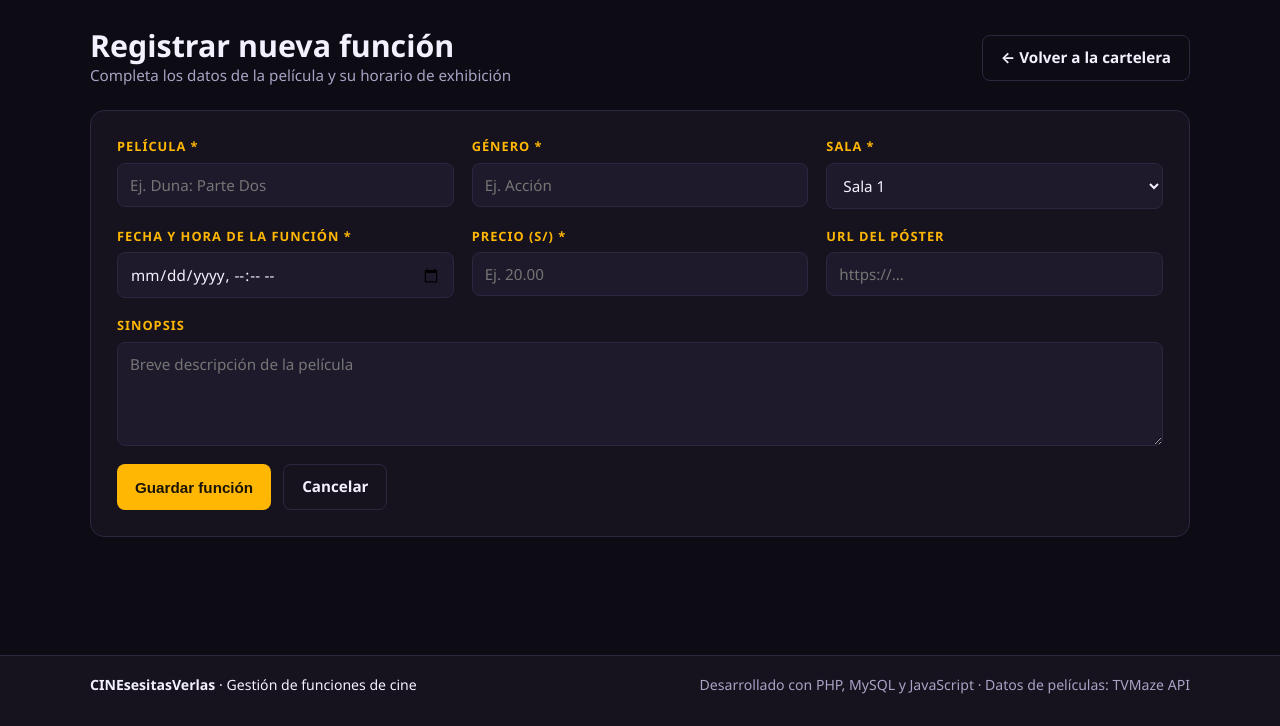
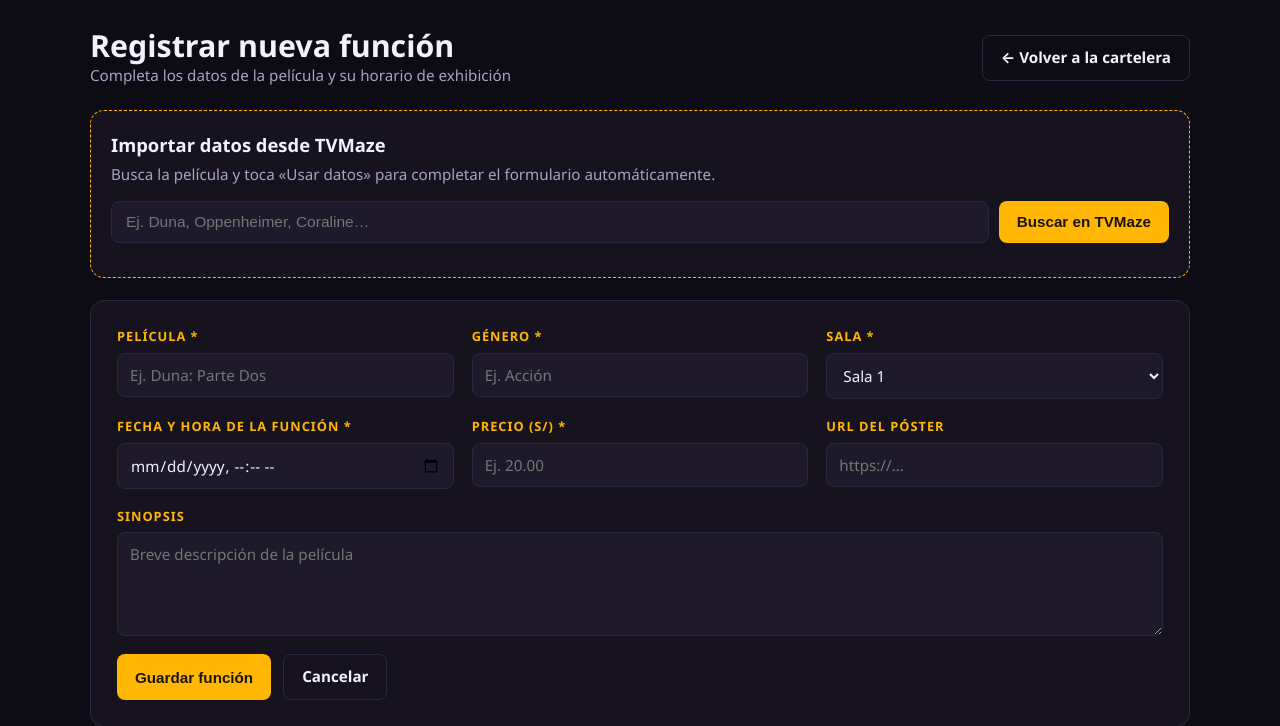
Before and after one commit to LimitCodev/CINEsesitasVerlas, a PHP site: page /formulario.php in a window 1280 px wide. Shown: the part 86-812 px from the top of the page. Before the commit the page ends 780 px from the top, so only its background shows below. Run offline with PHP 8.4, Linux system fonts and the light colour scheme; data comes from the database, SQL or seed files in the repository.

Commit message:
Caso aplicativo de Ajax: importación de datos de películas desde TVMaze

```diff
--- a/assets/css/estilo.css
+++ b/assets/css/estilo.css
@@ -294,6 +294,49 @@ main { flex: 1; padding: 28px 0 40px; }
   margin-top: 10px;
 }
 
+/* ---------- Importador Ajax (TVMaze) ---------- */
+.importador {
+  background: var(--superficie);
+  border: 1px dashed var(--ambar);
+  border-radius: var(--radio);
+  padding: 20px;
+  margin-bottom: 22px;
+}
+.importador h2 { font-size: 1.15rem; margin-bottom: 4px; }
+.importador .subtitulo { margin-bottom: 14px; }
+.importador-busqueda { display: flex; flex-wrap: wrap; gap: 10px; }
+.importador-busqueda input {
+  flex: 1;
+  min-width: 220px;
+  background: var(--superficie-2);
+  border: 1px solid var(--borde);
+  border-radius: 8px;
+  color: var(--texto);
+  padding: 11px 14px;
+  font-size: 0.97rem;
+}
+.importador-busqueda input:focus { outline: none; border-color: var(--ambar); }
+.importador-resultados { margin-top: 14px; }
+
+.lista-resultados { display: flex; flex-direction: column; gap: 8px; }
+.resultado-fila {
+  display: flex;
+  align-items: center;
+  justify-content: space-between;
+  gap: 12px;
+  background: var(--superficie-2);
+  border: 1px solid var(--borde);
+  border-radius: 8px;
+  padding: 10px 14px;
+}
+.resultado-info { display: flex; flex-direction: column; gap: 2px; }
+.resultado-info span { font-size: 0.82rem; color: var(--texto-suave); }
+
+.mensaje-api { font-size: 0.9rem; color: var(--texto-suave); }
+.mensaje-aviso { color: var(--ambar-claro); }
+.mensaje-error { color: #ff9aa4; }
+.mensaje-exito { color: #7ff0b2; }
+
 /* ---------- Pie ---------- */
 .pie {
   background: var(--superficie);
--- /dev/null
+++ b/assets/js/cartelera.js
@@ -0,0 +1,131 @@
+/* =========================================================
+   CINEsesitasVerlas - JavaScript
+   Caso aplicativo de Ajax: consulta a la API de TVMaze para
+   importar los datos de una película al formulario de registro
+   sin recargar la página.
+   ========================================================= */
+
+document.addEventListener('DOMContentLoaded', function () {
+  var boton = document.getElementById('btn-buscar-tvmaze');
+  var entrada = document.getElementById('entrada-tvmaze');
+  var caja = document.getElementById('resultados-tvmaze');
+
+  if (!boton || !entrada || !caja) {
+    return;
+  }
+
+  boton.addEventListener('click', buscarPeliculas);
+  entrada.addEventListener('keydown', function (evento) {
+    if (evento.key === 'Enter') {
+      evento.preventDefault();
+      buscarPeliculas();
+    }
+  });
+
+  /* ---------- Petición Ajax a TVMaze ---------- */
+  function buscarPeliculas() {
+    var texto = entrada.value.trim();
+    caja.innerHTML = '';
+
+    if (texto.length < 2) {
+      caja.innerHTML = '<p class="mensaje-api mensaje-aviso">Escribe al menos 2 letras para buscar.</p>';
+      return;
+    }
+
+    caja.innerHTML = '<p class="mensaje-api">Buscando en TVMaze…</p>';
+
+    fetch('https://api.tvmaze.com/search/shows?q=' + encodeURIComponent(texto))
+      .then(function (respuesta) {
+        if (!respuesta.ok) {
+          throw new Error('HTTP ' + respuesta.status);
+        }
+        return respuesta.json();
+      })
+      .then(function (datos) {
+        pintarResultados(datos);
+      })
+      .catch(function (error) {
+        caja.innerHTML =
+          '<p class="mensaje-api mensaje-error">No se pudo consultar TVMaze. ' +
+          'Revisa tu conexión a internet. (' + error.message + ')</p>';
+      });
+  }
+
+  /* ---------- Pintar las tarjetas de resultados ---------- */
+  function pintarResultados(datos) {
+    caja.innerHTML = '';
+
+    if (!datos.length) {
+      caja.innerHTML = '<p class="mensaje-api mensaje-aviso">Sin coincidencias en TVMaze.</p>';
+      return;
+    }
+
+    var lista = document.createElement('div');
+    lista.className = 'lista-resultados';
+
+    datos.slice(0, 6).forEach(function (item) {
+      var pelicula = item.show;
+      var fila = document.createElement('div');
+      fila.className = 'resultado-fila';
+
+      var info = document.createElement('div');
+      info.className = 'resultado-info';
+
+      var nombre = document.createElement('strong');
+      nombre.textContent = pelicula.name;
+
+      var detalle = document.createElement('span');
+      var anio = pelicula.premiered ? pelicula.premiered.slice(0, 4) : 'sin fecha';
+      var generos = pelicula.genres && pelicula.genres.length
+        ? pelicula.genres.join(', ')
+        : 'sin género';
+      detalle.textContent = anio + ' · ' + generos;
+
+      info.appendChild(nombre);
+      info.appendChild(detalle);
+
+      var botonUsar = document.createElement('button');
+      botonUsar.type = 'button';
+      botonUsar.className = 'boton boton-chico boton-primario';
+      botonUsar.textContent = 'Usar datos';
+      botonUsar.addEventListener('click', function () {
+        copiarAlFormulario(pelicula);
+      });
+
+      fila.appendChild(info);
+      fila.appendChild(botonUsar);
+      lista.appendChild(fila);
+    });
+
+    caja.appendChild(lista);
+  }
+
+  /* ---------- Copiar los datos al formulario ---------- */
+  function copiarAlFormulario(pelicula) {
+    completarCampo('titulo', pelicula.name);
+
+    if (pelicula.genres && pelicula.genres.length) {
+      completarCampo('genero', pelicula.genres[0]);
+    }
+    if (pelicula.image) {
+      var poster = pelicula.image.original || pelicula.image.medium;
+      completarCampo('poster', poster);
+    }
+    if (pelicula.summary) {
+      var cajaTexto = document.createElement('div');
+      cajaTexto.innerHTML = pelicula.summary; // solo para quitar las etiquetas HTML
+      completarCampo('sinopsis', cajaTexto.textContent.trim());
+    }
+
+    caja.innerHTML =
+      '<p class="mensaje-api mensaje-exito">Datos copiados al formulario. ' +
+      'Completa sala, horario y precio, y guarda la función.</p>';
+  }
+
+  function completarCampo(id, valor) {
+    var campo = document.getElementById(id);
+    if (campo && valor) {
+      campo.value = valor;
+    }
+  }
+});
--- a/formulario.php
+++ b/formulario.php
@@ -36,6 +36,18 @@ include 'plantilla/cabecera.php';
       <p class="subtitulo">Completa los datos de la película y su horario de exhibición</p>
     </div>
     <a class="boton boton-secundario" href="index.php">← Volver a la cartelera</a>
+  </section>
+
+  <!-- Caso aplicativo de Ajax: importar datos de la película desde TVMaze
+       sin recargar la página -->
+  <section class="importador">
+    <h2>Importar datos desde TVMaze</h2>
+    <p class="subtitulo">Busca la película y toca «Usar datos» para completar el formulario automáticamente.</p>
+    <div class="importador-busqueda">
+      <input id="entrada-tvmaze" type="search" maxlength="80" placeholder="Ej. Duna, Oppenheimer, Coraline…">
+      <button class="boton boton-primario" id="btn-buscar-tvmaze" type="button">Buscar en TVMaze</button>
+    </div>
+    <div id="resultados-tvmaze" class="importador-resultados" aria-live="polite"></div>
   </section>
 
   <?php if ($hayError): ?>
--- a/plantilla/pie.php
+++ b/plantilla/pie.php
@@ -5,5 +5,6 @@
       <p class="pie-nota">Desarrollado con PHP, MySQL y JavaScript · Datos de películas: TVMaze API</p>
     </div>
   </footer>
+  <script src="assets/js/cartelera.js"></script>
 </body>
 </html>
```
Also changed, not shown: assets/img/logo.svg (added).
